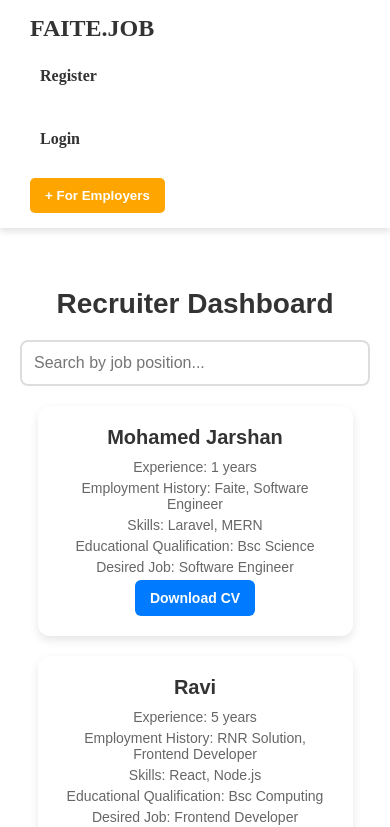
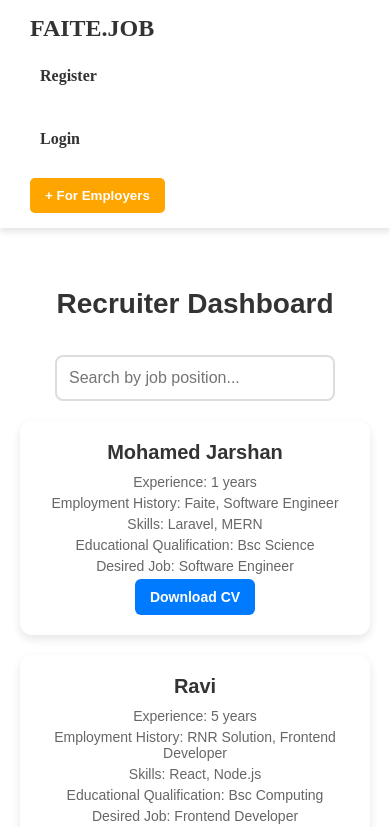
Before and after one commit to Jarshan/Job-Portal-Faite, a React (Vite) app: page /recruiter in a window 390 px wide. Shown: the top 827 px of the page. Built offline with nearby package versions, Linux system fonts and the light colour scheme.

Commit message:
Search Candidate created

```diff
--- a/src/components/RecruiterDashboard.jsx
+++ b/src/components/RecruiterDashboard.jsx
@@ -1,36 +1,100 @@
+
 
 
 // import React, { useState } from 'react';
+// import "../styles/RecruiterDashboard.css"; // Import the CSS file
 
 // const RecruiterDashboard = () => {
 //   const [searchQuery, setSearchQuery] = useState('');
 //   const [candidates, setCandidates] = useState([
-    // Mock data
+
 //     {
 //       id: 1,
-//       fullName: 'John Doe',
+//       fullName: 'Mohamed Jarshan',
+//       experience: 1,
+//       skills: ['Laravel', 'MERN'],
+//       employmenthistory: 'Faite, Software Engineer ',
+//       EducationalQualification: 'Bsc Science',
+//       desiredJob: 'Software Engineer',
+//       cvUrl: '/path/to/cv.pdf',
+//     },
+//     {
+//       id: 2,
+//       fullName: 'Ravi',
 //       experience: 5,
 //       skills: ['React', 'Node.js'],
+//       employmenthistory: 'RNR Solution, Frontend Developer ',
+//       EducationalQualification: 'Bsc Computing',
 //       desiredJob: 'Frontend Developer',
 //       cvUrl: '/path/to/cv.pdf',
 //     },
 //     {
-//       id: 2,
+//       id: 3,
 //       fullName: 'Jane Smith',
 //       experience: 3,
 //       skills: ['Python', 'Data Analysis'],
+//       employmenthistory: 'Global, Data scientist ',
+//       EducationalQualification: 'Bsc Science',
+//       desiredJob: 'Data Scientist',
+//       cvUrl: '/path/to/cv.pdf',
+//     },
+//     {
+//       id: 4,
+//       fullName: 'Mohamed Jarshan',
+//       experience: 1,
+//       skills: ['Laravel', 'MERN'],
+//       employmenthistory: 'WSO2, Frontend Developer ',
+//       EducationalQualification: 'Bsc Maths',
+//       desiredJob: 'Software Engineer',
+//       cvUrl: '/path/to/cv.pdf',
+//     },
+
+//     {
+//       id: 5,
+//       fullName: 'Kumar',
+//       experience: 1,
+//       skills: ['Laravel', 'MERN'],
+//       employmenthistory: 'IFS, Full Stack Developer ',
+//       EducationalQualification: 'Bsc Science',
+//       desiredJob: 'Software Engineer',
+//       cvUrl: '/path/to/cv.pdf',
+//     },
+
+//     {
+//       id: 6,
+//       fullName: 'Nilakshan',
+//       experience: 6,
+//       skills: ['Laravel', 'MERN'],
+//       employmenthistory: 'IFS, Full Stack Developer ',
+//       EducationalQualification: 'Bsc Science',
 //       desiredJob: 'Data Scientist',
 //       cvUrl: '/path/to/cv.pdf',
 //     },
 
 //     {
-//       id: 3,
-//       fullName: 'Mohamed Jarshan',
+//       id: 7,
+//       fullName: 'Sanjayan',
 //       experience: 1,
 //       skills: ['Laravel', 'MERN'],
+//       employmenthistory: 'WSO2, Frontend Developer ',
+//       EducationalQualification: 'Bsc Maths',
 //       desiredJob: 'Software Engineer',
 //       cvUrl: '/path/to/cv.pdf',
 //     },
+
+//     {
+//       id: 8,
+//       fullName: 'Akshanyan',
+//       experience: 3,
+//       skills: ['Python', 'Data Analysis'],
+//       employmenthistory: 'Global, Data scientist ',
+//       EducationalQualification: 'Bsc Software Engineer',
+//       desiredJob: 'Data Scientist',
+//       cvUrl: '/path/to/cv.pdf',
+//     },
+
+
+
 //   ]);
 
 //   const filteredCandidates = candidates.filter((candidate) =>
@@ -38,23 +102,27 @@
 //   );
 
 //   return (
-//     <div>
+//     <div className="recruiter-dashboard">
 //       <h1>Recruiter Dashboard</h1>
 //       <input
 //         type="text"
+//         className="search-bar"
 //         placeholder="Search by job position..."
 //         value={searchQuery}
 //         onChange={(e) => setSearchQuery(e.target.value)}
 //       />
 
-//       <div>
+//       <div className="candidates-container">
 //         {filteredCandidates.map((candidate) => (
-//           <div key={candidate.id}>
+//           <div key={candidate.id} className="candidate-card">
 //             <h3>{candidate.fullName}</h3>
 //             <p>Experience: {candidate.experience} years</p>
+//             <p>Employment History: {candidate.employmenthistory}</p>
 //             <p>Skills: {candidate.skills.join(', ')}</p>
+//             <p>Educational Qualification: {candidate.EducationalQualification}</p>
 //             <p>Desired Job: {candidate.desiredJob}</p>
-//             <a href={candidate.cvUrl} download>Download CV</a>
+
+//             <a href={candidate.cvUrl} download className="cv-download-btn">Download CV</a>
 //           </div>
 //         ))}
 //       </div>
@@ -64,13 +132,14 @@
 
 // export default RecruiterDashboard;
 
+
 import React, { useState } from 'react';
 import "../styles/RecruiterDashboard.css"; // Import the CSS file
 
 const RecruiterDashboard = () => {
   const [searchQuery, setSearchQuery] = useState('');
-  const [candidates, setCandidates] = useState([
 
+  const candidates = [
     {
       id: 1,
       fullName: 'Mohamed Jarshan',
@@ -111,7 +180,6 @@ const RecruiterDashboard = () => {
       desiredJob: 'Software Engineer',
       cvUrl: '/path/to/cv.pdf',
     },
-
     {
       id: 5,
       fullName: 'Kumar',
@@ -122,7 +190,6 @@ const RecruiterDashboard = () => {
       desiredJob: 'Software Engineer',
       cvUrl: '/path/to/cv.pdf',
     },
-
     {
       id: 6,
       fullName: 'Nilakshan',
@@ -133,7 +200,6 @@ const RecruiterDashboard = () => {
       desiredJob: 'Data Scientist',
       cvUrl: '/path/to/cv.pdf',
     },
-
     {
       id: 7,
       fullName: 'Sanjayan',
@@ -144,7 +210,6 @@ const RecruiterDashboard = () => {
       desiredJob: 'Software Engineer',
       cvUrl: '/path/to/cv.pdf',
     },
-
     {
       id: 8,
       fullName: 'Akshanyan',
@@ -154,11 +219,8 @@ const RecruiterDashboard = () => {
       EducationalQualification: 'Bsc Software Engineer',
       desiredJob: 'Data Scientist',
       cvUrl: '/path/to/cv.pdf',
-    },
-
-
-
-  ]);
+    }
+  ];
 
   const filteredCandidates = candidates.filter((candidate) =>
     candidate.desiredJob.toLowerCase().includes(searchQuery.toLowerCase())
@@ -167,6 +229,9 @@ const RecruiterDashboard = () => {
   return (
     <div className="recruiter-dashboard">
       <h1>Recruiter Dashboard</h1>
+
+      {/* Centered Search Bar */}
+      <div className="search-container">
         <input
           type="text"
           className="search-bar"
@@ -174,6 +239,7 @@ const RecruiterDashboard = () => {
           value={searchQuery}
           onChange={(e) => setSearchQuery(e.target.value)}
         />
+      </div>
 
       <div className="candidates-container">
         {filteredCandidates.map((candidate) => (
@@ -184,7 +250,6 @@ const RecruiterDashboard = () => {
             <p>Skills: {candidate.skills.join(', ')}</p>
             <p>Educational Qualification: {candidate.EducationalQualification}</p>
             <p>Desired Job: {candidate.desiredJob}</p>
-
             <a href={candidate.cvUrl} download className="cv-download-btn">Download CV</a>
           </div>
         ))}
--- a/src/styles/RecruiterDashboard.css
+++ b/src/styles/RecruiterDashboard.css
@@ -1,6 +1,108 @@
+/* Recruiter Dashboard Styles */
+/* .recruiter-dashboard {
+    max-width: 900px;
+    margin: 40px auto;
+    padding: 20px;
+    text-align: center;
+    font-family: 'Poppins', sans-serif;
+} */
+
+/* Heading Style */
+/* .recruiter-dashboard h1 {
+    font-size: 28px;
+    font-weight: bold;
+    color: #333;
+    margin-bottom: 20px;
+} */
+
+/* Search Input */
+/* .search-bar {
+    width: 100%;
+    max-width: 500px;
+    padding: 12px;
+    font-size: 16px;
+    border: 2px solid #ddd;
+    border-radius: 8px;
+    outline: none;
+    margin-bottom: 20px;
+    transition: all 0.3s ease-in-out;
+}
+
+.search-bar:focus {
+    border-color: #007bff;
+    box-shadow: 0px 0px 10px rgba(0, 123, 255, 0.3);
+} */
+
+/* Candidates Container */
+/* .candidates-container {
+    display: flex;
+    flex-wrap: wrap;
+    justify-content: center;
+    gap: 20px;
+} */
+
+/* Candidate Card */
+/* .candidate-card {
+    background: white;
+    width: 280px;
+    padding: 20px;
+    border-radius: 12px;
+    box-shadow: 0px 4px 10px rgba(0, 0, 0, 0.1);
+    transition: transform 0.3s ease-in-out;
+}
+
+.candidate-card:hover {
+    transform: translateY(-5px);
+    box-shadow: 0px 6px 15px rgba(0, 0, 0, 0.15);
+} */
+
+/* Candidate Name */
+/* .candidate-card h3 {
+    font-size: 20px;
+    color: #333;
+    margin-bottom: 10px;
+} */
+
+/* Candidate Details */
+/* .candidate-card p {
+    font-size: 14px;
+    color: #666;
+    margin: 5px 0;
+} */
+
+/* Download CV Button */
+/* .cv-download-btn {
+    display: inline-block;
+    text-decoration: none;
+    background-color: #007bff;
+    color: white;
+    padding: 10px 15px;
+    border-radius: 6px;
+    font-size: 14px;
+    font-weight: bold;
+    transition: background-color 0.3s ease-in-out;
+}
+
+.cv-download-btn:hover {
+    background-color: #0056b3;
+} */
+
+/* Responsive Design */
+/* @media (max-width: 768px) {
+    .candidates-container {
+        flex-direction: column;
+        align-items: center;
+    }
+
+    .candidate-card {
+        width: 90%;
+    }
+} */
+
+
 /* Recruiter Dashboard Styles */
 .recruiter-dashboard {
-    max-width: 900px;
+    max-width: 1200px;
     margin: 40px auto;
     padding: 20px;
     text-align: center;
@@ -15,16 +117,20 @@
     margin-bottom: 20px;
 }
 
-/* Search Input */
+/* Centered Search Input */
+.search-container {
+    display: flex;
+    justify-content: center;
+    margin-bottom: 20px;
+}
+
 .search-bar {
-    width: 100%;
-    max-width: 500px;
+    width: 50%;
     padding: 12px;
     font-size: 16px;
     border: 2px solid #ddd;
     border-radius: 8px;
     outline: none;
-    margin-bottom: 20px;
     transition: all 0.3s ease-in-out;
 }
 
@@ -35,25 +141,25 @@
 
 /* Candidates Container */
 .candidates-container {
-    display: flex;
-    flex-wrap: wrap;
+    display: grid;
+    grid-template-columns: repeat(4, 1fr); /* 4 candidates per row */
+    gap: 20px;
     justify-content: center;
-    gap: 20px;
 }
 
 /* Candidate Card */
 .candidate-card {
     background: white;
-    width: 280px;
     padding: 20px;
     border-radius: 12px;
     box-shadow: 0px 4px 10px rgba(0, 0, 0, 0.1);
-    transition: transform 0.3s ease-in-out;
+    transition: transform 0.3s ease-in-out, background-color 0.3s ease-in-out;
 }
 
 .candidate-card:hover {
     transform: translateY(-5px);
     box-shadow: 0px 6px 15px rgba(0, 0, 0, 0.15);
+    background-color: orange; /* Hover turns orange */
 }
 
 /* Candidate Name */
@@ -88,13 +194,22 @@
 }
 
 /* Responsive Design */
+@media (max-width: 992px) {
+    .candidates-container {
+        grid-template-columns: repeat(2, 1fr); /* 2 candidates per row */
+    }
+
+    .search-bar {
+        width: 70%;
+    }
+}
+
 @media (max-width: 768px) {
     .candidates-container {
-        flex-direction: column;
-        align-items: center;
+        grid-template-columns: repeat(1, 1fr); /* 1 candidate per row */
     }
 
-    .candidate-card {
-        width: 90%;
+    .search-bar {
+        width: 80%;
     }
 }
```
Lines whose indentation alone changed are shown as unchanged.
